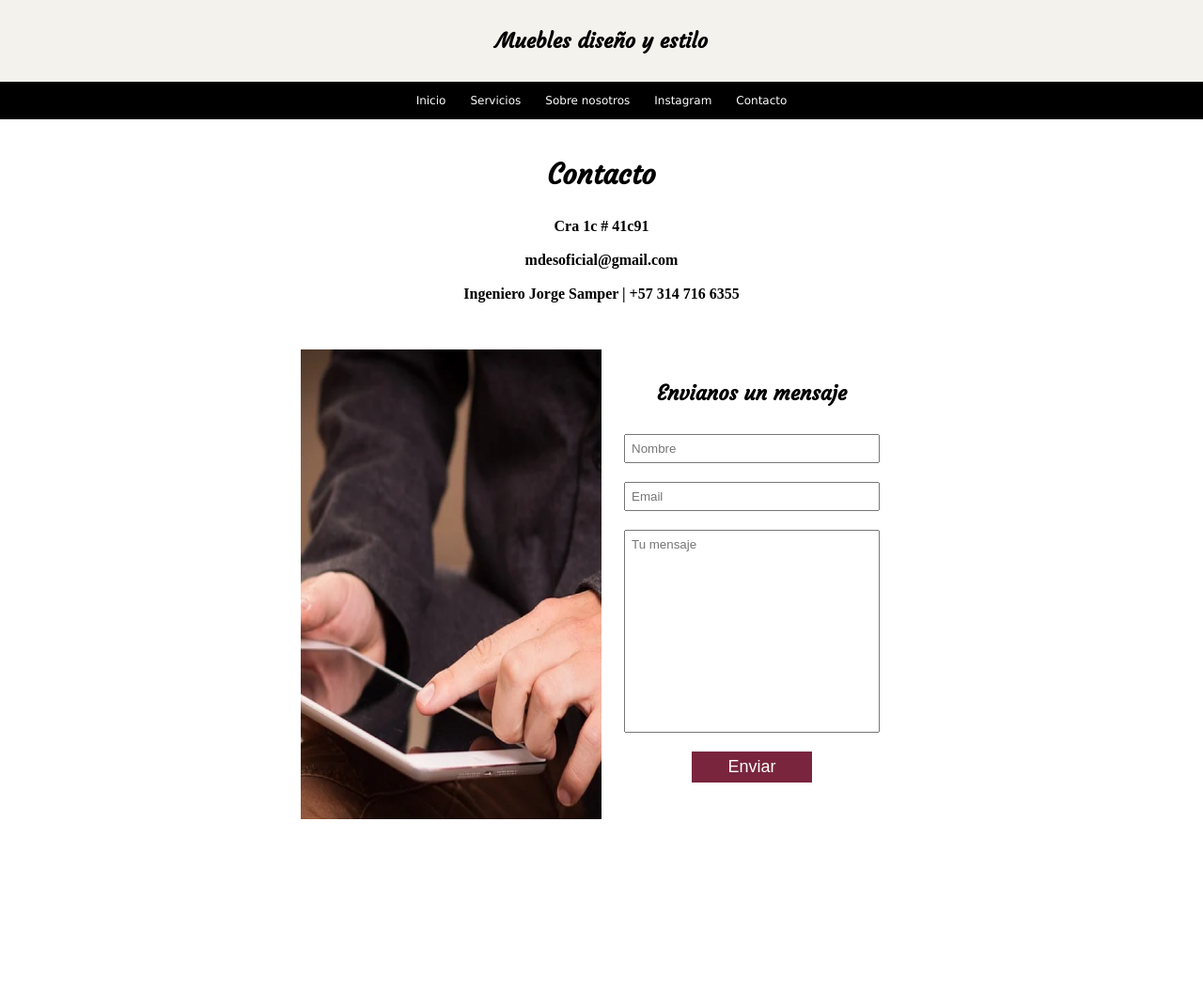
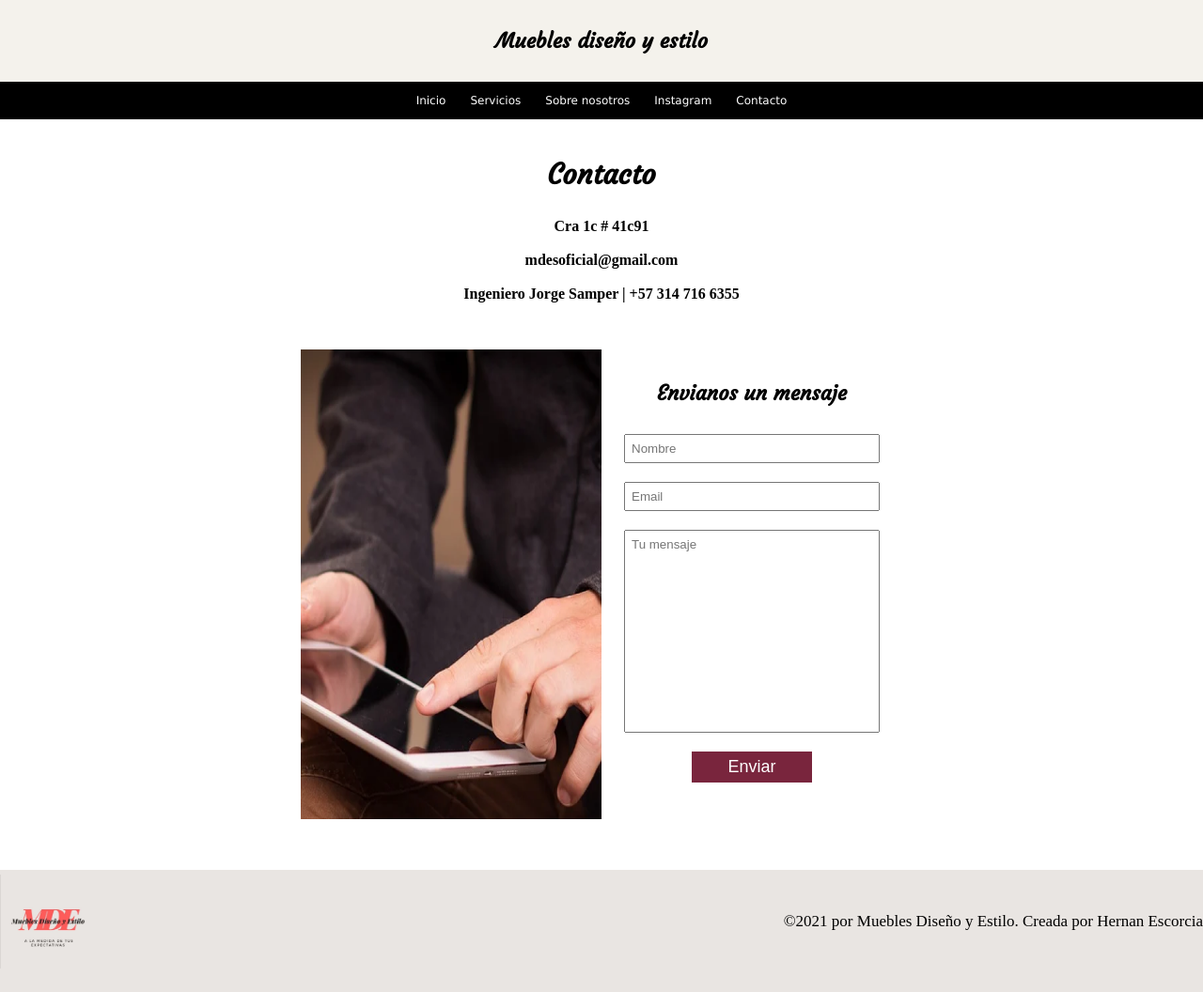
Before and after one commit to hdes26/Mueblesyestilo, a plain HTML site: page pages/contacto.html in a window 1280 px wide. Shown: the whole page at 94% size. Before the commit the page ends 876 px from the top, so only its background shows below. Drawn offline with Linux system fonts and the light colour scheme.

Commit message:
pestaña contacto mejorada

```diff
--- a/css/contacto.css
+++ b/css/contacto.css
@@ -7,7 +7,6 @@
 html,body{
   color: black;
   font-family: Arial, Helvetica, sans-serif;
-  height: 100%;
 }
 
 body{
@@ -121,7 +120,25 @@ body{
   cursor: pointer;
 
 }
+footer{
+  margin-top: 50px;
+  width: 100%;
+  display: flex;
+  justify-content: space-between;
+  padding-bottom: 40px;
+  align-items: center;
+  background-color: #E9E5E2;
+  height: 90px;
 
+}
+footer p{
+  font-family: 'Times New Roman', Times, serif;
+  font-size: 17px;
+  margin-top: 20px;
+}
+footer img{
+  margin-top: 20px;
+  }
 @media (max-width:1026px){
   .all{
     width: 80%;
--- a/pages/contacto.html
+++ b/pages/contacto.html
@@ -53,7 +53,14 @@
 
     </div>
 
+    <footer>
 
+        <img src="/assets/img/logo.jpeg" alt="" height="100px">
+
+        <p>©2021 por Muebles Diseño y Estilo. Creada por Hernan Escorcia</p>
+
+
+    </footer>
 
     <script type="text/javascript" src="/js/index.js"></script>
 </body>
```
